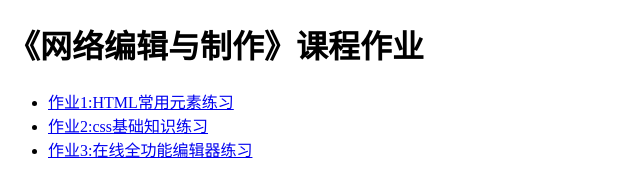
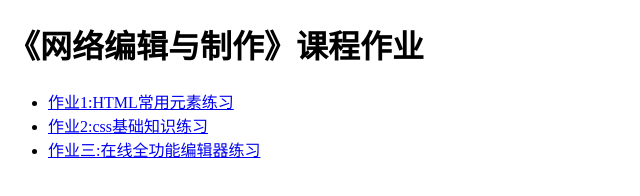
Before and after one commit to FUyi44/21news, a plain HTML site: page index.html in a window 1280 px wide. Shown: the full height of the page, 0-640 px from the left. Drawn offline with Linux system fonts and the light colour scheme.

Commit message:
第三次作业改善

```diff
--- a/index.html
+++ b/index.html
@@ -10,7 +10,7 @@
    <ul>
     <li><a href="01-html.html">作业1:HTML常用元素练习</a></li>
     <li><a href="02-css.html">作业2:css基础知识练习</a></li>
-    <li><a href="03-css.html">作业3:在线全功能编辑器练习</a></li>
+<li><a href="03-css.html">作业三:在线全功能编辑器练习</a></li>
    </ul>
 </body>
 </html>
```
